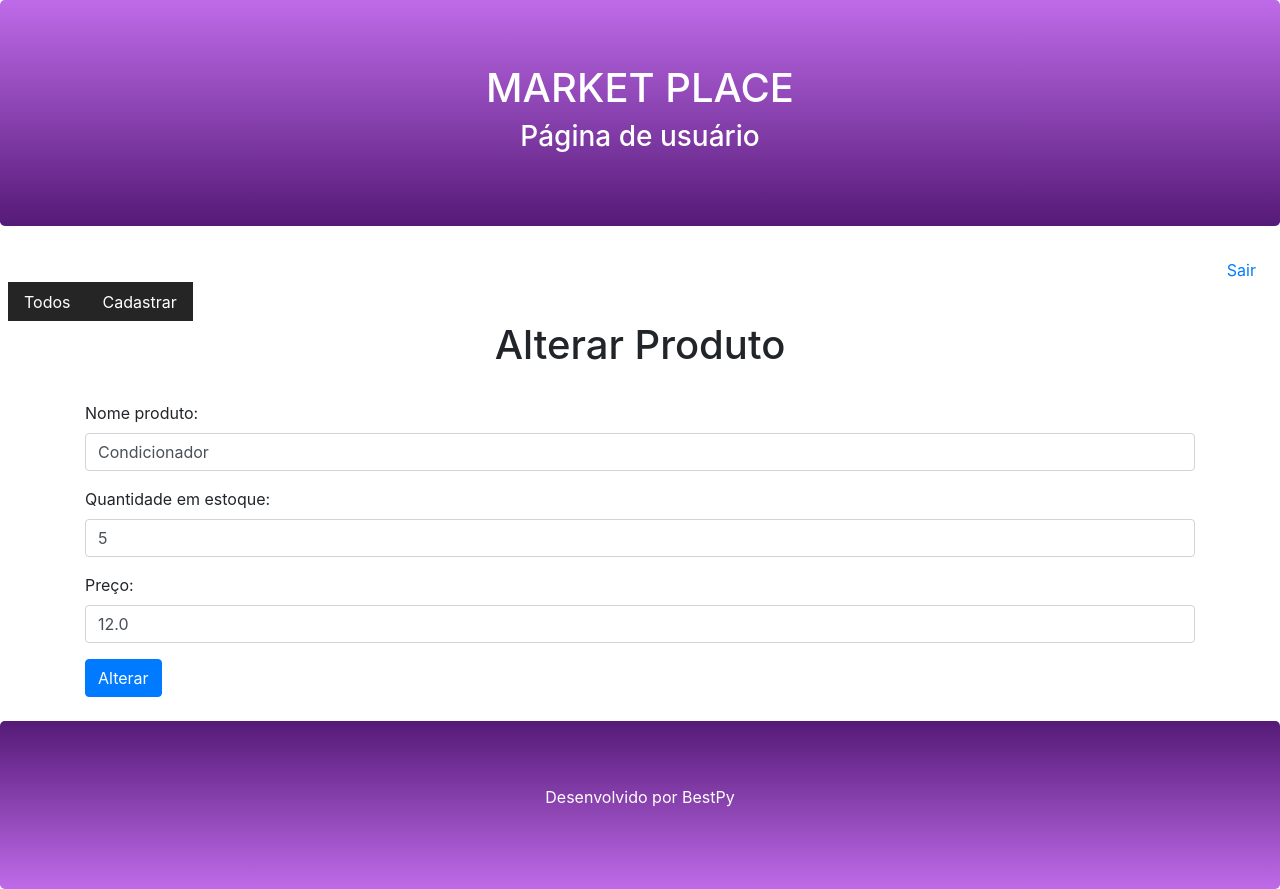
After one commit to bruninhaltorres/BestPy_luiza_code, a Django app: page /app/alterar/1/ in a window 1280 px wide. The commit adds this page. Run offline with Django 3.2, Linux system fonts and the light colour scheme; data comes from the database, SQL or seed files in the repository; both versions use the stored data as it was after the commit; some libraries are stand-ins or nearby versions.

Commit message:
Alterar produto funcionando!

```diff
--- a/marketplace/app/forms.py
+++ b/marketplace/app/forms.py
@@ -1,4 +1,5 @@
 from django import forms
+from .models import Produtos
 
 class Product_Form(forms.Form):
     nome_produto = forms.CharField(max_length=100,
@@ -13,3 +14,7 @@ class Product_Form(forms.Form):
     preco = forms.FloatField(widget=forms.TextInput(
         attrs={'class':'form-control',
         'placeholder':'Valor do produto'}))
+
+    class Meta:
+        Model = Produtos
+        fields = ('id_produto','nome_produto','qtd_estoque','preco')
--- /dev/null
+++ b/marketplace/app/templates/app/alterar.html
@@ -0,0 +1,25 @@
+{% extends 'page.html' %}
+
+{% block content %}
+    <h1 class="text-center">Alterar Produto</h1>
+    <br>
+    <form enctype="multipart/form-data" action="submit/", method="POST">{% csrf_token %}
+        <div class="container">
+            <input type="number" class="form-control" name="Produto.id_produto" value="{{ produto.id_produto }}" hidden>
+            <div class="form-group">
+                <label>Nome produto:</label>
+                <input type="text" class="form-control" name="nome_produto" value="{{ produto.nome_produto }}">
+            </div>
+            <div class="form-group">
+                <label>Quantidade em estoque:</label>
+                <input type="number"min=0 class="form-control" name="qtd_estoque" value="{{ produto.qtd_estoque }}">
+            </div>
+            <div class="form-group">
+                <label>Preço:</label>
+                <input type="number"min=0 step="0.01" class="form-control" name="preco" value="{{ produto.preco }}">
+            </div>
+                <button type="submit/" class="btn btn-primary">Alterar</button>
+        </div>
+      </form>
+      <br>
+{% endblock %}
--- a/marketplace/app/views.py
+++ b/marketplace/app/views.py
@@ -35,6 +35,24 @@ def set_vendedor(request):
 
 def cadastro(request):
     return render(request, 'cadastro.html')
+
+def alterar(request,id_produto):
+    produto = Produtos.objects.get(id_produto=id_produto)
+    product_form = Product_Form(request.POST or None)
+    if product_form.is_valid():
+        product_form.save()
+    return render(request, 'alterar.html', {'produto': produto})
+
+def update_produto(request, id_produto):
+    nome = request.POST.get('nome_produto')
+    estoque = request.POST.get('qtd_estoque')
+    preco = request.POST.get('preco')
+    produtos = Produtos.objects.get(id_produto = id_produto)
+    produtos.ativo = False
+    produtos.save()
+    produto = Produtos.objects.create(nome_produto=nome, qtd_estoque=estoque, preco=preco)
+    return render(request, 'index.html')
+
 
 def consulta_produto(request):
     try:
--- a/marketplace/marketplace/urls.py
+++ b/marketplace/marketplace/urls.py
@@ -25,6 +25,8 @@ urlpatterns = [
     path('app/detail/<id_produto>/', views.app_detail),
     path('app/inativar/<id_produto>/', views.inativar),
     path('app/cadastrar/submit/', views.set_produto),
+    path('app/alterar/<int:id_produto>/', views.alterar),
+    path('app/alterar/<int:id_produto>/submit/', views.update_produto),
     path('app/all/submit/', views.consulta_produto),
     path('login/', views.login_user),
     path('login/submit/', views.submit_login),
```
Also changed, not shown: marketplace/app/templates/app/detail.html (+4 -3 lines), marketplace/db.sqlite3.
